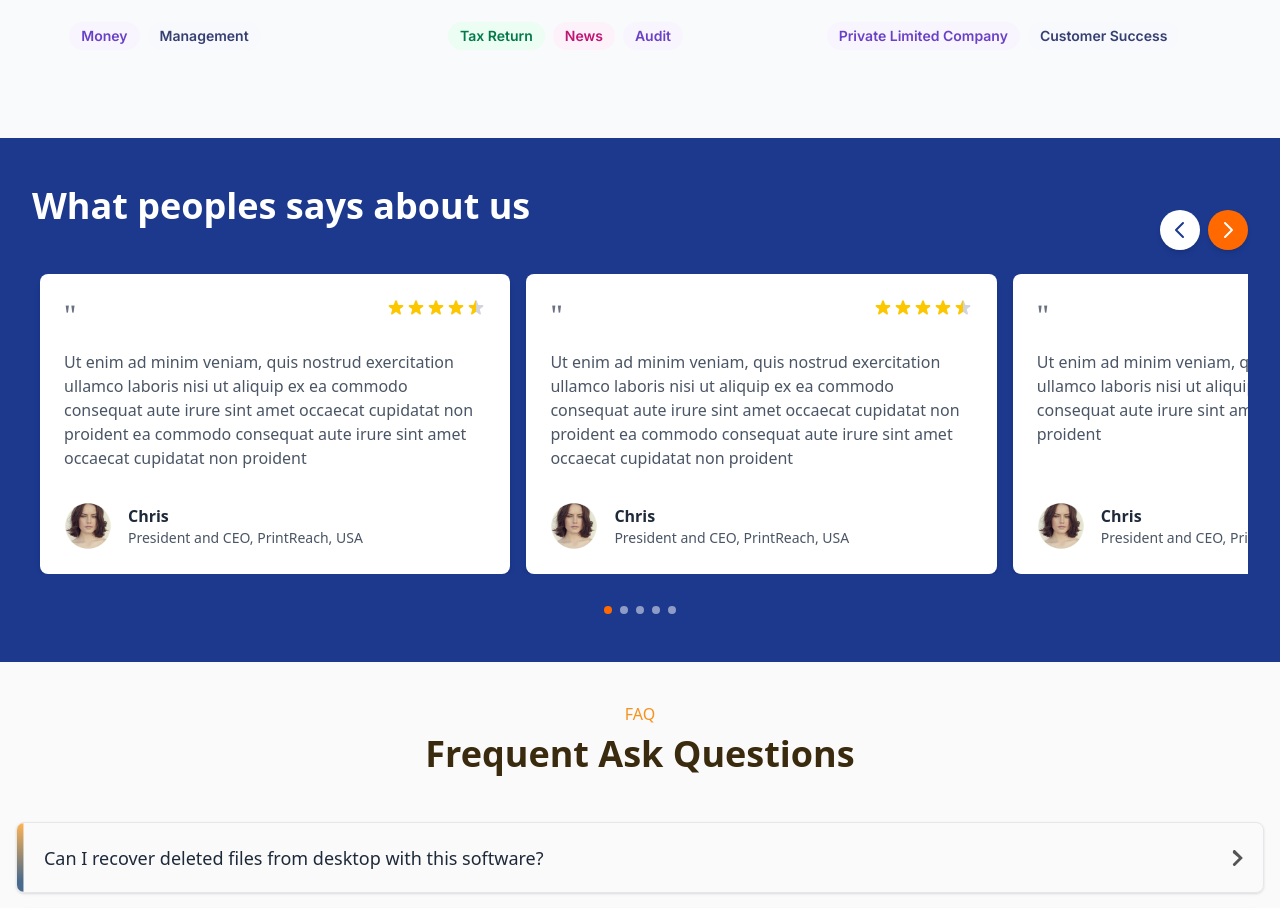
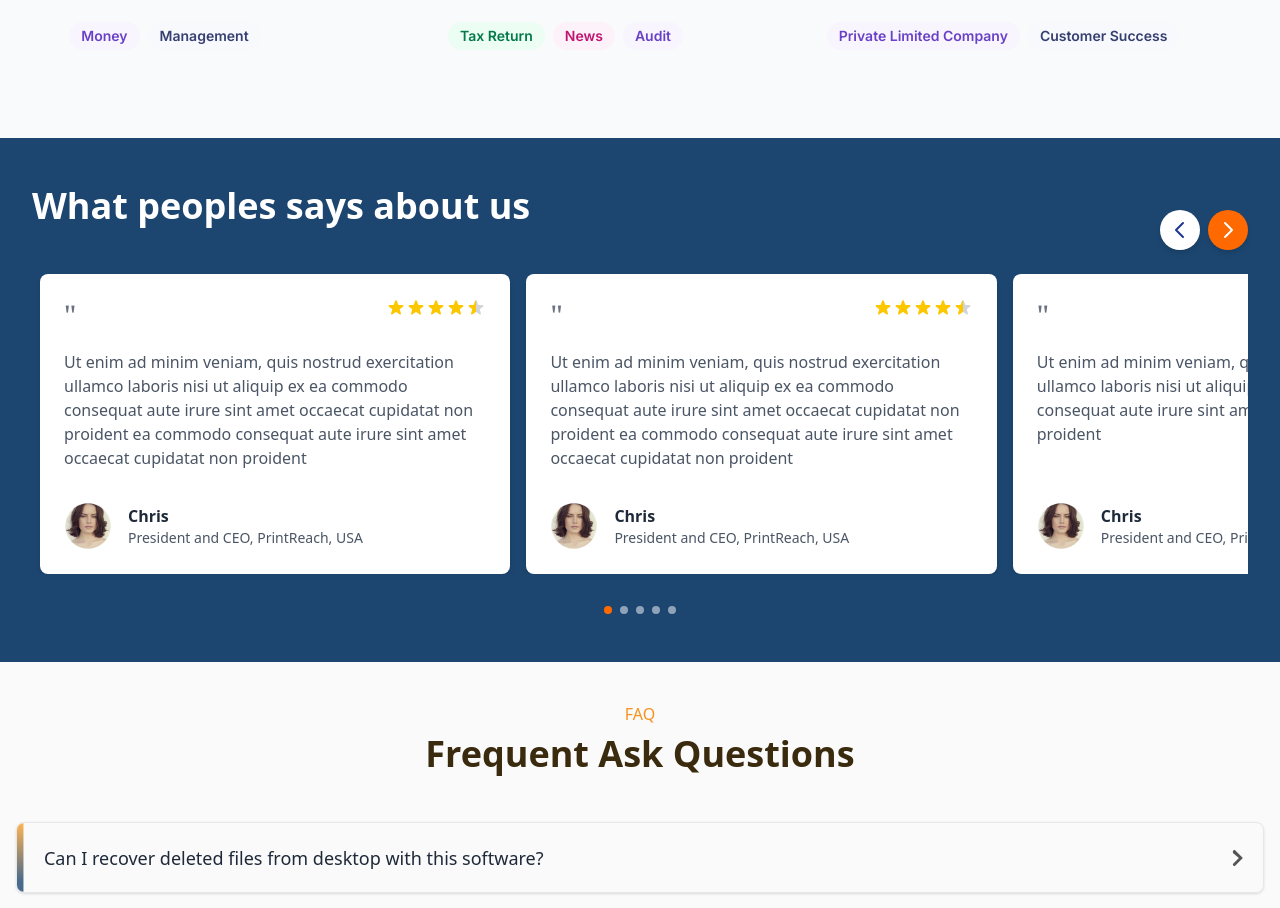
Before and after one commit to hariharan1309/register-karo, a React (Vite) app: page / in a window 1280 px wide. Shown: the part 5500-6408 px from the top of the page. Built offline with nearby package versions, Linux system fonts and the light colour scheme.

Commit message:
Testimonials

```diff
--- a/src/components/Testimonial.tsx
+++ b/src/components/Testimonial.tsx
@@ -130,7 +130,7 @@ const TestimonialSection: React.FC = () => {
   };
 
   return (
-    <div className="bg-blue-900 py-12 px-4 md:px-8 pr-0">
+    <div className="bg-[#1C4670] py-12 px-4 md:px-8 pr-0">
       <div className="max-w-7xl mx-auto">
         <div className="flex flex-row items-center justify-between min-w-full">
           <h2 className="text-3xl md:text-4xl font-bold text-white mb-12">
```
